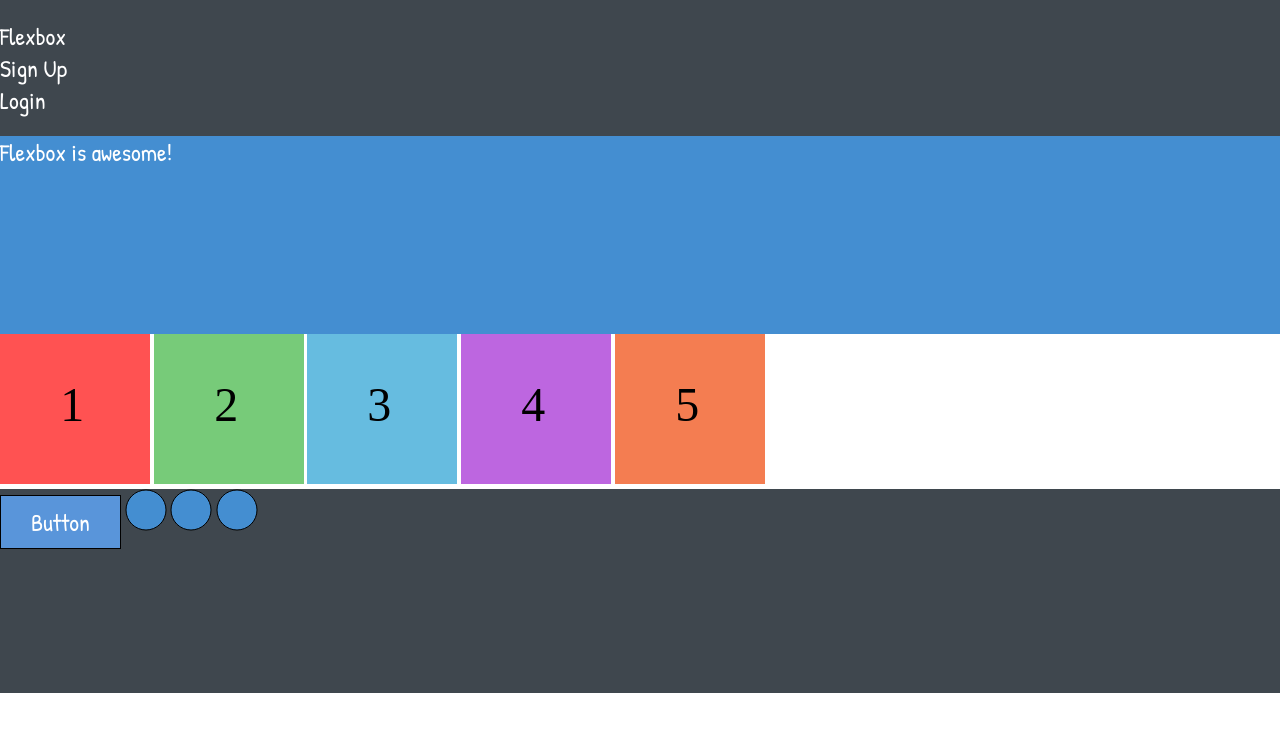
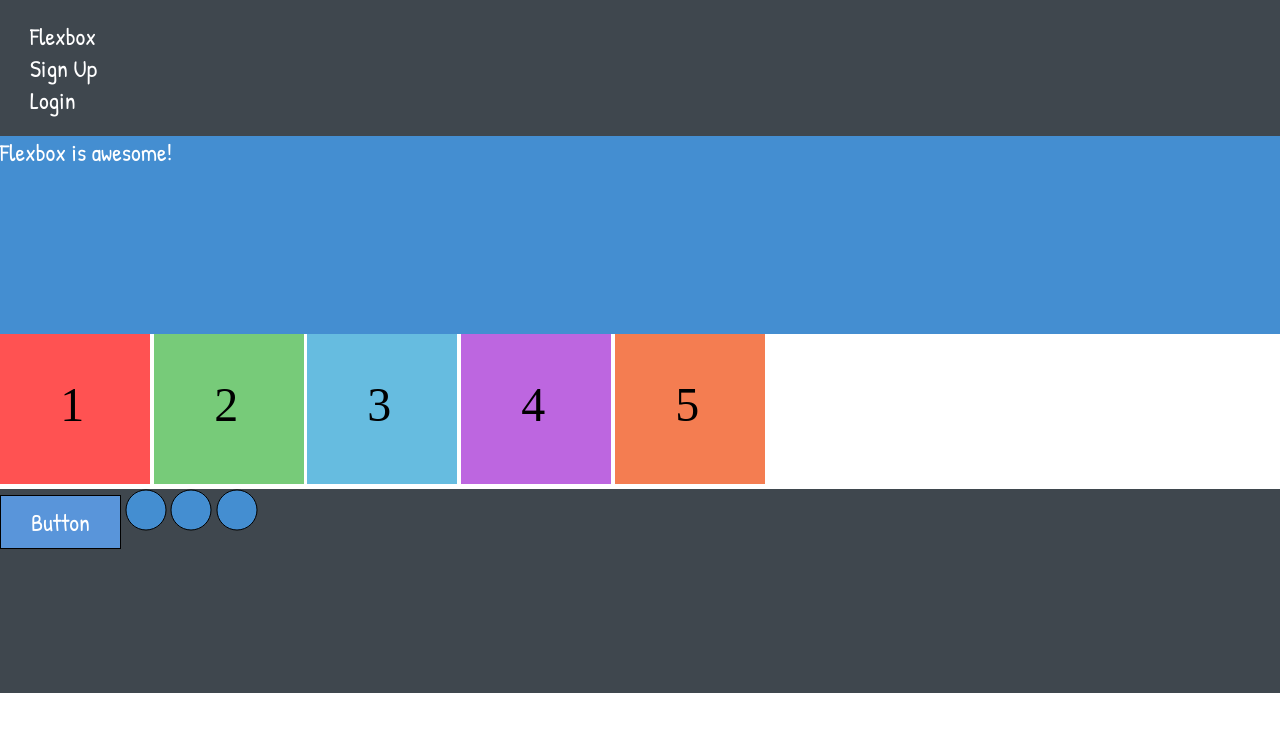
Before and after one commit to DanielJBailey/flexbox-starter-kit, a plain HTML site: page index.html in a window 1280 px wide. Drawn offline with Linux system fonts and the light colour scheme.

Commit message:
update padding in navvbar

```diff
--- a/styles.css
+++ b/styles.css
@@ -20,7 +20,7 @@ button {
 .nav-container {
   color: #fff;
   background-color: #3F474E;
-  padding: 20px 0;
+  padding: 20px 30px;
 }
 
 .banner-container {
```
